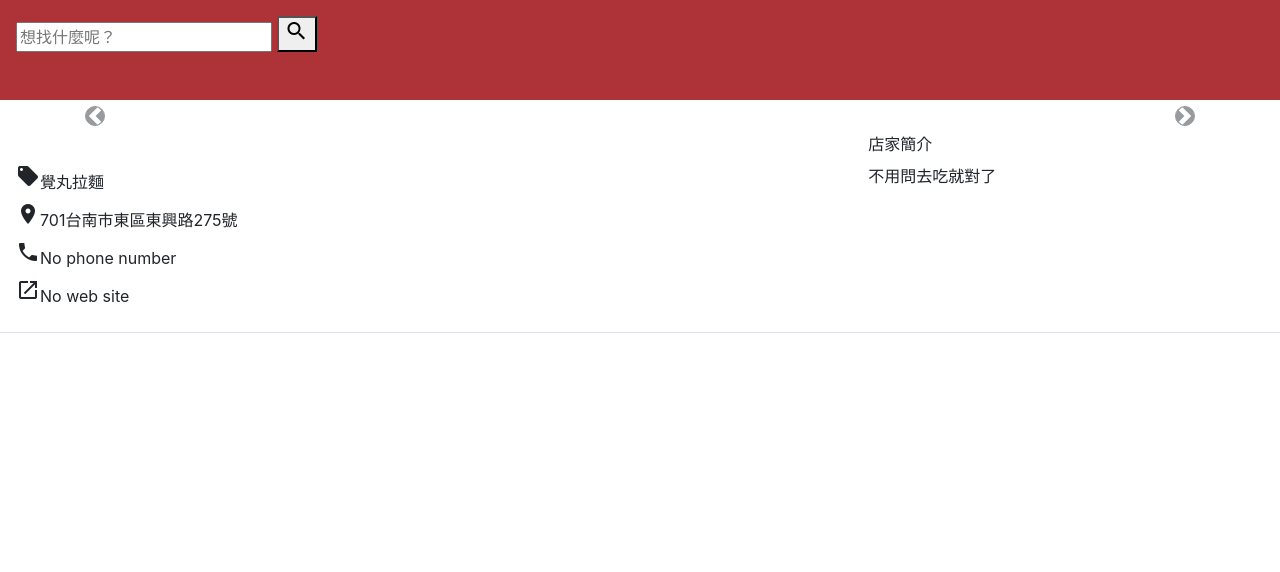
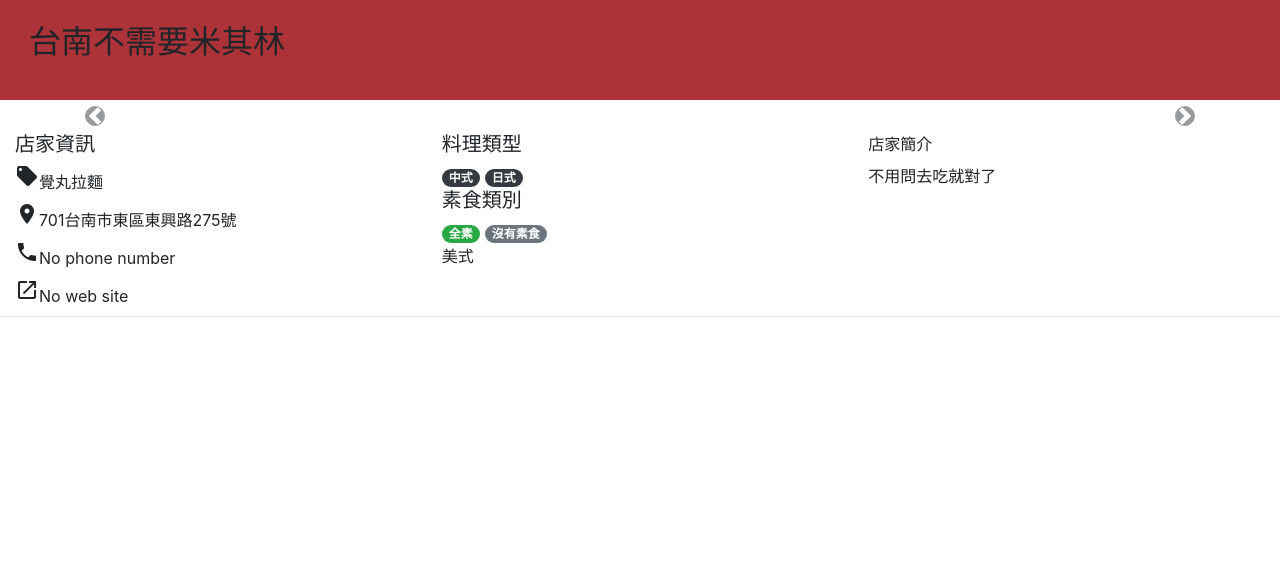
Before and after one commit to yen900611/TNFood_DJ, a Django app: page /food/1/ in a window 1280 px wide. Shown: the top 572 px of the page. Run offline with Django 4.2, Linux system fonts and the light colour scheme; data comes from the database, SQL or seed files in the repository.

Commit message:
update header

```diff
--- a/mysite/food/templates/food/base.html
+++ b/mysite/food/templates/food/base.html
@@ -55,12 +55,8 @@
 
     <div class="m-auto mt-3">
       <!-- The form -->
-      <form class="">
-        <input type="text" placeholder="想找什麼呢？" name="search">
-        <button type="submit"><span class="material-icons">
-                    search
-                  </span></button>
-      </form>
+      <a href="/food" class="btn inline"><h2>台南不需要米其林</h2></a>
+
     </div>
   </div>
 </header>
--- a/mysite/food/templates/food/place_introduction.html
+++ b/mysite/food/templates/food/place_introduction.html
@@ -47,8 +47,7 @@
           <div class="row mx-auto my-auto">
             <div id="recipeCarousel" class="carousel slide w-100" data-ride="carousel">
               <div class="carousel-inner w-100" role="listbox">
-                {#              {{ photo_lst }}#}
-                {% for photo in photo_list %} {# 本來是想用for loop撈出資料，但更新後版面會整個跑掉 #}
+                {% for photo in photo_list %}
                   {% if forloop.counter == 1 %}
                     <div class="carousel-item active">
                   {% else %}
@@ -80,7 +79,9 @@
           </div>
         </div>
 
-        <div class="col-4 mt-3 p-3">
+        <div class="col-4">
+          <h5>店家資訊</h5>
+
           <div><span class="material-icons">
               local_offer
             </span><label for="">{{ store.name }}</label></div>
@@ -96,7 +97,14 @@
 
         </div>
         <div class="col-4">
-          <!-- <div></div> -->
+          <h5>料理類型</h5>
+          <span class="badge badge-pill badge-dark">中式</span>
+          <span class="badge badge-pill badge-dark">日式</span>
+
+          <h5>素食類別</h5>
+          <span class="badge badge-pill badge-success">全素</span>
+          <span class="badge badge-pill badge-secondary">沒有素食</span>
+          <p><span>美式</span></p>
         </div>
         <div class="col-4">
           <label for="">店家簡介</label>
@@ -129,5 +137,6 @@
   });
 
 
+
   </script>
 {% endblock %}
```
